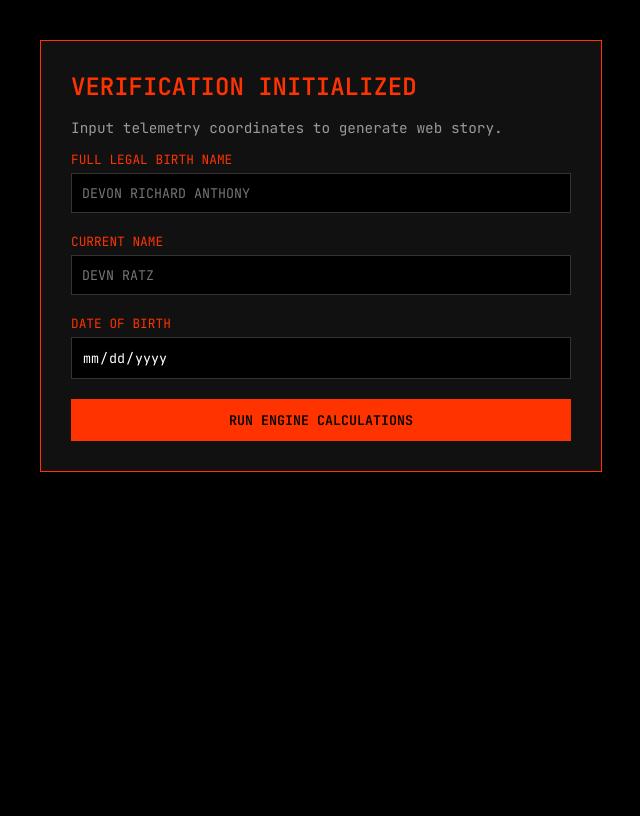
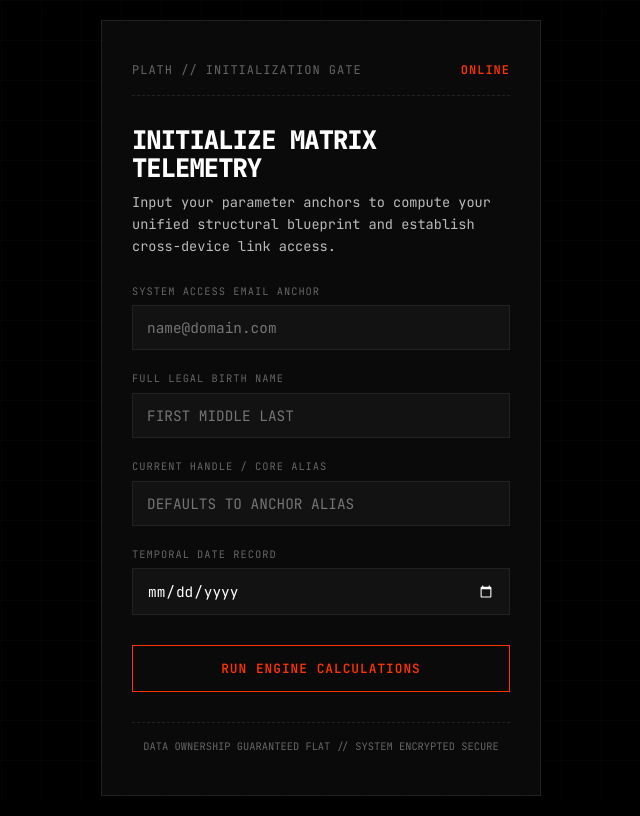
Before and after one commit to LithiumCathedral/plath-frontend, a plain HTML site: page success.html in a window 1280 px wide. Shown: the whole page, without its empty margins (319-959 px from the left). Drawn offline with Linux system fonts and the light colour scheme.

Commit message:
Update success.html

```diff
--- a/success.html
+++ b/success.html
@@ -3,53 +3,182 @@
 <head>
     <meta charset="UTF-8">
     <meta name="viewport" content="width=device-width, initial-scale=1.0">
-    <title>PLATH // Access Granted</title>
-    <link href="https://fonts.googleapis.com/css2?family=JetBrains+Mono:wght@400;600&display=swap" rel="stylesheet">
+    <title>PLATH // Telemetry Entry Terminal</title>
+    <link rel="preconnect" href="https://fonts.googleapis.com">
+    <link rel="preconnect" href="https://fonts.gstatic.com" crossorigin>
+    <link href="https://fonts.googleapis.com/css2?family=JetBrains+Mono:wght@300;400;600;800&display=swap" rel="stylesheet">
+
     <style>
+        :root {
+            --orange: #FF3300;
+            --black: #000000;
+            --dark: #0A0A0A;
+            --grey: #121212;
+            --border: #222222;
+            --text: #FFFFFF;
+            --dim: #666666;
+            --font: 'JetBrains Mono', monospace;
+        }
+
+        * { box-sizing: border-box; margin: 0; padding: 0; }
         body {
-            background-color: #000000;
-            color: #FFFFFF;
-            font-family: 'JetBrains Mono', monospace;
-            margin: 0;
-            padding: 40px 20px;
+            background-color: var(--black);
+            color: var(--text);
+            font-family: var(--font);
+            line-height: 1.6;
+            min-height: 100vh;
             display: flex;
             justify-content: center;
+            align-items: center;
+            padding: 20px;
         }
-        .box {
-            max-width: 500px;
+
+        /* Ambient structural matrix mesh grid */
+        body::before {
+            content: "";
+            position: fixed;
+            top: 0; left: 0; width: 100%; height: 100%;
+            background-image: linear-gradient(var(--border) 1px, transparent 1px), linear-gradient(90deg, var(--border) 1px, transparent 1px);
+            background-size: 40px 40px;
+            opacity: 0.15;
+            pointer-events: none;
+            z-index: 1;
+        }
+
+        .portal-container {
             width: 100%;
-            border: 1px solid #FF3300;
-            padding: 30px;
-            background-color: #111111;
+            max-width: 440px;
+            background-color: var(--dark);
+            border: 1px solid var(--border);
+            padding: 40px 30px;
+            box-shadow: 0 20px 50px rgba(0,0,0,0.8);
+            position: relative;
+            z-index: 2;
+            transition: border-color 0.3s ease;
         }
-        h1 { font-size: 1.5rem; text-transform: uppercase; color: #FF3300; margin-top: 0; }
-        .form-group { margin-bottom: 20px; }
-        label { display: block; font-size: 0.8rem; text-transform: uppercase; margin-bottom: 5px; color: #FF3300; }
-        input { width: 100%; padding: 10px; background: #000; border: 1px solid #333; color: #FFF; font-family: inherit; box-sizing: border-box; }
-        input:focus { border-color: #FF3300; outline: none; }
-        button { width: 100%; padding: 12px; background: #FF3300; color: #000; border: none; font-weight: 600; text-transform: uppercase; cursor: pointer; font-family: inherit; }
+        .portal-container:hover { border-color: var(--orange); }
+
+        .terminal-header {
+            font-size: 0.75rem;
+            color: var(--dim);
+            letter-spacing: 1px;
+            border-bottom: 1px dashed var(--border);
+            padding-bottom: 15px;
+            margin-bottom: 30px;
+            text-transform: uppercase;
+            display: flex;
+            justify-content: space-between;
+        }
+        .terminal-header span.status { color: var(--orange); font-weight: 600; }
+
+        h1 { font-size: 1.6rem; font-weight: 800; text-transform: uppercase; line-height: 1.1; margin-bottom: 10px; letter-spacing: -1px; }
+        p { font-size: 0.85rem; color: #BBBBBB; margin-bottom: 25px; }
+
+        /* Form Controls */
+        .input-group {
+            margin-bottom: 20px;
+            position: relative;
+        }
+
+        label {
+            display: block;
+            font-size: 0.65rem;
+            color: var(--dim);
+            text-transform: uppercase;
+            letter-spacing: 1px;
+            margin-bottom: 6px;
+        }
+
+        input {
+            width: 100%;
+            background-color: var(--grey);
+            border: 1px solid var(--border);
+            color: var(--text);
+            padding: 12px 14px;
+            font-family: var(--font);
+            font-size: 0.9rem;
+            transition: all 0.2s ease;
+        }
+        input:focus {
+            outline: none;
+            border-color: var(--orange);
+            background-color: var(--black);
+        }
+
+        input[type="date"] {
+            color-scheme: dark; /* Forces mobile browsers to show a dark layout calendar pop-up */
+        }
+
+        .action-btn {
+            width: 100%;
+            background: none;
+            border: 1px solid var(--orange);
+            color: var(--orange);
+            padding: 14px;
+            font-family: var(--font);
+            font-size: 0.8rem;
+            font-weight: 600;
+            text-transform: uppercase;
+            cursor: pointer;
+            letter-spacing: 1px;
+            margin-top: 10px;
+            transition: all 0.2s ease;
+        }
+        .action-btn:hover {
+            background-color: var(--orange);
+            color: var(--black);
+        }
+
+        .terminal-footer {
+            margin-top: 30px;
+            border-top: 1px dashed var(--border);
+            padding-top: 15px;
+            font-size: 0.65rem;
+            color: var(--dim);
+            text-align: center;
+        }
     </style>
 </head>
 <body>
-    <div class="box">
-        <h1>Verification Initialized</h1>
-        <p style="color: #999; font-size: 0.9rem;">Input telemetry coordinates to generate web story.</p>
+
+    <div class="portal-container">
+        <div class="terminal-header">
+            <div>PLATH // INITIALIZATION GATE</div>
+            <span class="status">ONLINE</span>
+        </div>
+
+        <h1>Initialize Matrix Telemetry</h1>
+        <p>Input your parameter anchors to compute your unified structural blueprint and establish cross-device link access.</p>
 
         <form action="https://plath-backend-production.up.railway.app/generate-report" method="POST">
-            <div class="form-group">
-                <label>Full Legal Birth Name</label>
-                <input type="text" name="fullName" required placeholder="DEVON RICHARD ANTHONY">
+
+            <div class="input-group">
+                <label for="email">System Access Email Anchor</label>
+                <input type="email" id="email" name="email" placeholder="name@domain.com" required>
             </div>
-            <div class="form-group">
-                <label>Current Name</label>
-                <input type="text" name="currentName" required placeholder="DEVN RATZ">
+
+            <div class="input-group">
+                <label for="fullName">Full Legal Birth Name</label>
+                <input type="text" id="fullName" name="fullName" placeholder="FIRST MIDDLE LAST" required autocomplete="off">
             </div>
-            <div class="form-group">
-                <label>Date of Birth</label>
-                <input type="date" name="birthDate" required>
+
+            <div class="input-group">
+                <label for="currentName">Current Handle / Core Alias</label>
+                <input type="text" id="currentName" name="currentName" placeholder="DEFAULTS TO ANCHOR ALIAS" required autocomplete="off">
             </div>
-            <button type="submit">Run Engine Calculations</button>
+
+            <div class="input-group">
+                <label for="birthDate">Temporal Date Record</label>
+                <input type="date" id="birthDate" name="birthDate" required>
+            </div>
+
+            <button type="submit" class="action-btn">Run Engine Calculations</button>
         </form>
+
+        <div class="terminal-footer">
+            DATA OWNERSHIP GUARANTEED FLAT // SYSTEM ENCRYPTED SECURE
+        </div>
     </div>
+
 </body>
 </html>
```
